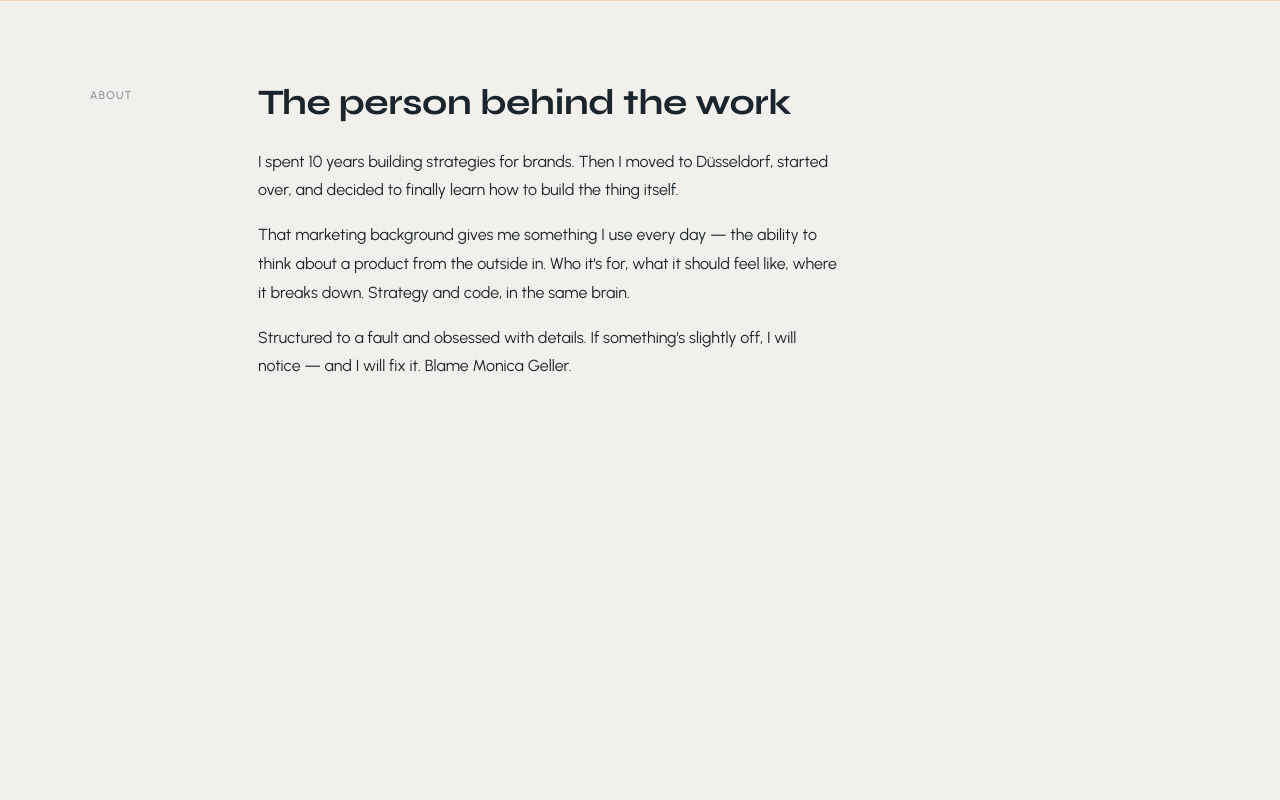
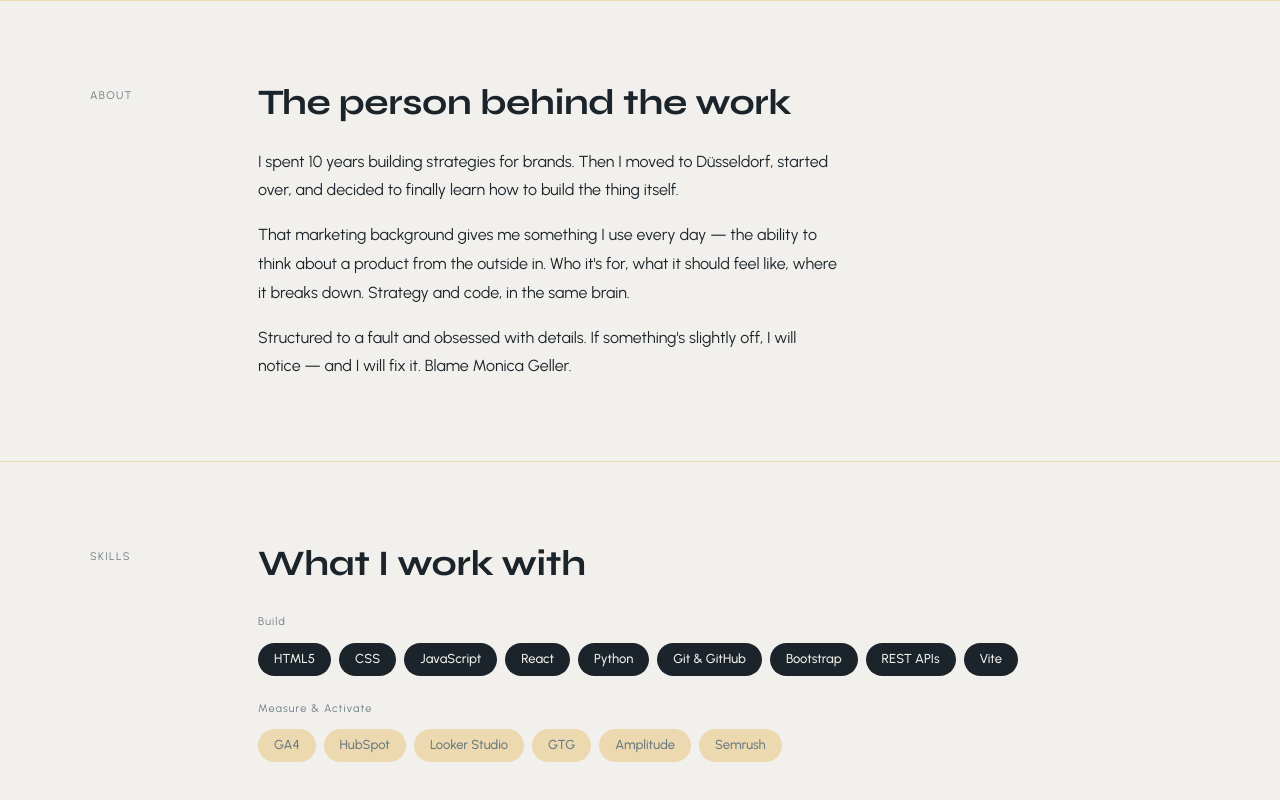
Before and after one commit to hicamilla/camilla-portfolio, a React (Vite) app: page / in a window 1280 px wide. Shown: the part 675-1475 px from the top of the page. Before the commit the page ends 1136 px from the top, so only its background shows below. Built offline with nearby package versions, Linux system fonts and the light colour scheme.

Commit message:
add skills section

```diff
--- a/src/App.jsx
+++ b/src/App.jsx
@@ -1,11 +1,13 @@
 import Hero from './components/Hero'
 import About from './components/About'
+import Skills from './components/Skills'
 
 function App() {
   return (
     <div>
       <Hero />
       <About />
+      <Skills />
     </div>
   )
 }
--- /dev/null
+++ b/src/components/Skills.css
@@ -0,0 +1,75 @@
+.skills {
+  padding: 80px 48px;
+  border-top: 0.5px solid var(--color-surface);
+}
+
+.skills-inner {
+  max-width: 1100px;
+  margin: 0 auto;
+  display: flex;
+  gap: 48px;
+  align-items: flex-start;
+}
+
+.skills-label {
+  font-size: 11px;
+  letter-spacing: 0.12em;
+  text-transform: uppercase;
+  color: var(--color-muted);
+  flex-shrink: 0;
+  width: 120px;
+  padding-top: 6px;
+}
+
+.skills-heading {
+  font-family: var(--font-heading);
+  font-size: clamp(24px, 2.8vw, 36px);
+  font-weight: 700;
+  color: var(--color-text);
+  margin-bottom: 28px;
+  letter-spacing: -0.01em;
+  line-height: 1.2;
+}
+
+.skills-content {
+  flex: 1;
+}
+
+.skills-group {
+  margin-bottom: 24px;
+}
+
+.skills-group:last-child {
+  margin-bottom: 0;
+}
+
+.skills-group-label {
+  display: block;
+  font-size: 11px;
+  letter-spacing: 0.1em;
+  color: var(--color-muted);
+  margin-bottom: 12px;
+}
+
+.skills-tags {
+  display: flex;
+  flex-wrap: wrap;
+  gap: 8px;
+}
+
+.tag {
+  font-size: 13px;
+  padding: 6px 16px;
+  border-radius: 20px;
+  font-weight: 500;
+}
+
+.tag-build {
+  background: var(--color-text);
+  color: var(--color-bg);
+}
+
+.tag-secondary {
+  background: var(--color-surface);
+  color: var(--color-muted);
+}
--- /dev/null
+++ b/src/components/Skills.jsx
@@ -0,0 +1,55 @@
+import './Skills.css'
+
+const buildSkills = [
+  'HTML5', 'CSS', 'JavaScript', 'React', 'Python', 'Git & GitHub', 'Bootstrap', 'REST APIs', 'Vite'
+]
+
+const marketingSkills = [
+  'GA4', 'HubSpot', 'Looker Studio', 'GTG', 'Amplitude', 'Semrush'
+]
+
+function Skills() {
+  return (
+    <section className="skills" id="skills">
+      <div className="skills-inner">
+        <span className="skills-label">
+          Skills
+        </span>
+        <div className="skills-content">
+          <h2 className="skills-heading">
+            What I work with
+          </h2>
+
+          <div className="skills-group">
+            <span className="skills-group-label">
+              Build
+            </span>
+            <div className="skills-tags">
+              {buildSkills.map((skill) => (
+                <span key={skill} className="tag tag-build">
+                  {skill}
+                </span>
+              ))}
+            </div>
+          </div>
+
+            <div className="skills-group">
+              <span className="skills-group-label">
+                Measure & Activate
+              </span>
+              <div className="skills-tags">
+                {marketingSkills.map((skill) => (
+                  <span key={skill} className="tag tag-secondary">
+                    {skill}
+                  </span>
+                ))}
+              </div>
+            </div>
+
+          </div>
+        </div>
+    </section>
+  )
+}
+
+export default Skills
```
